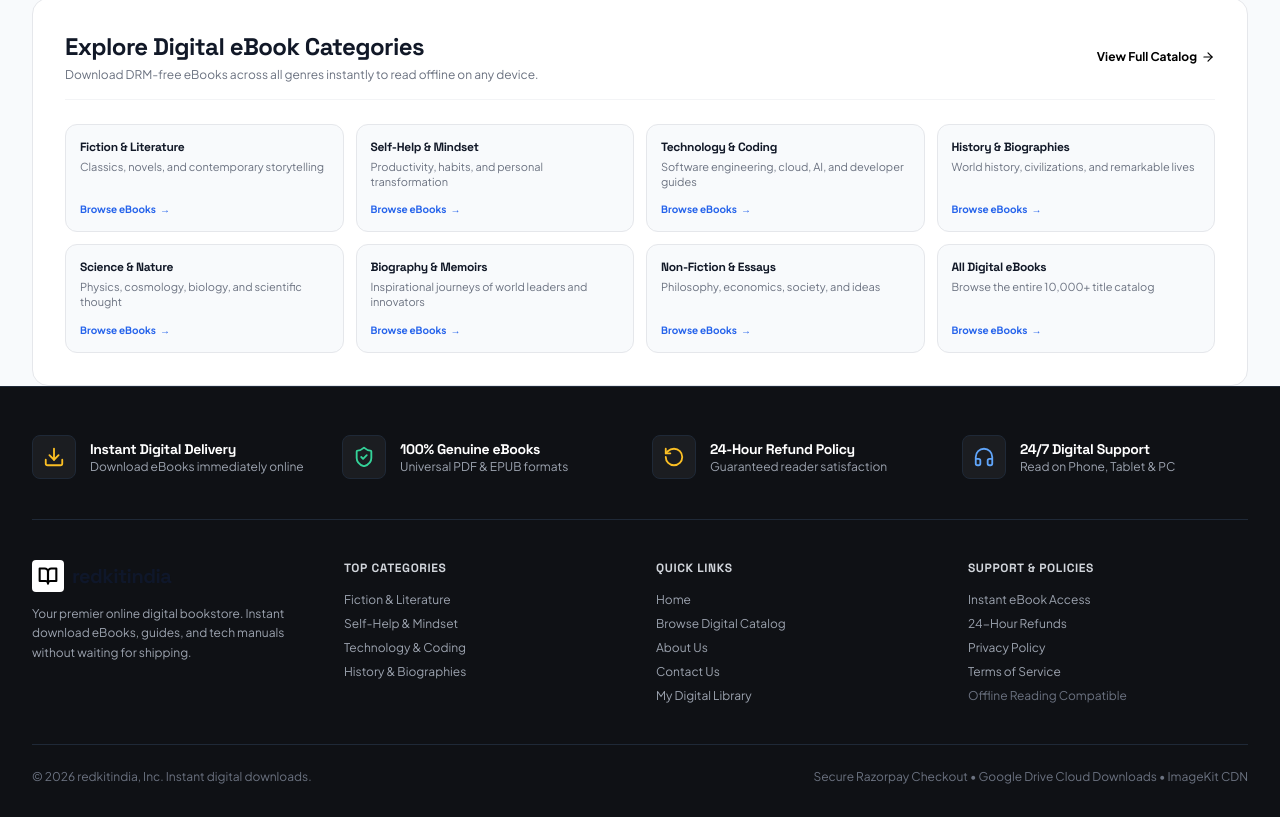
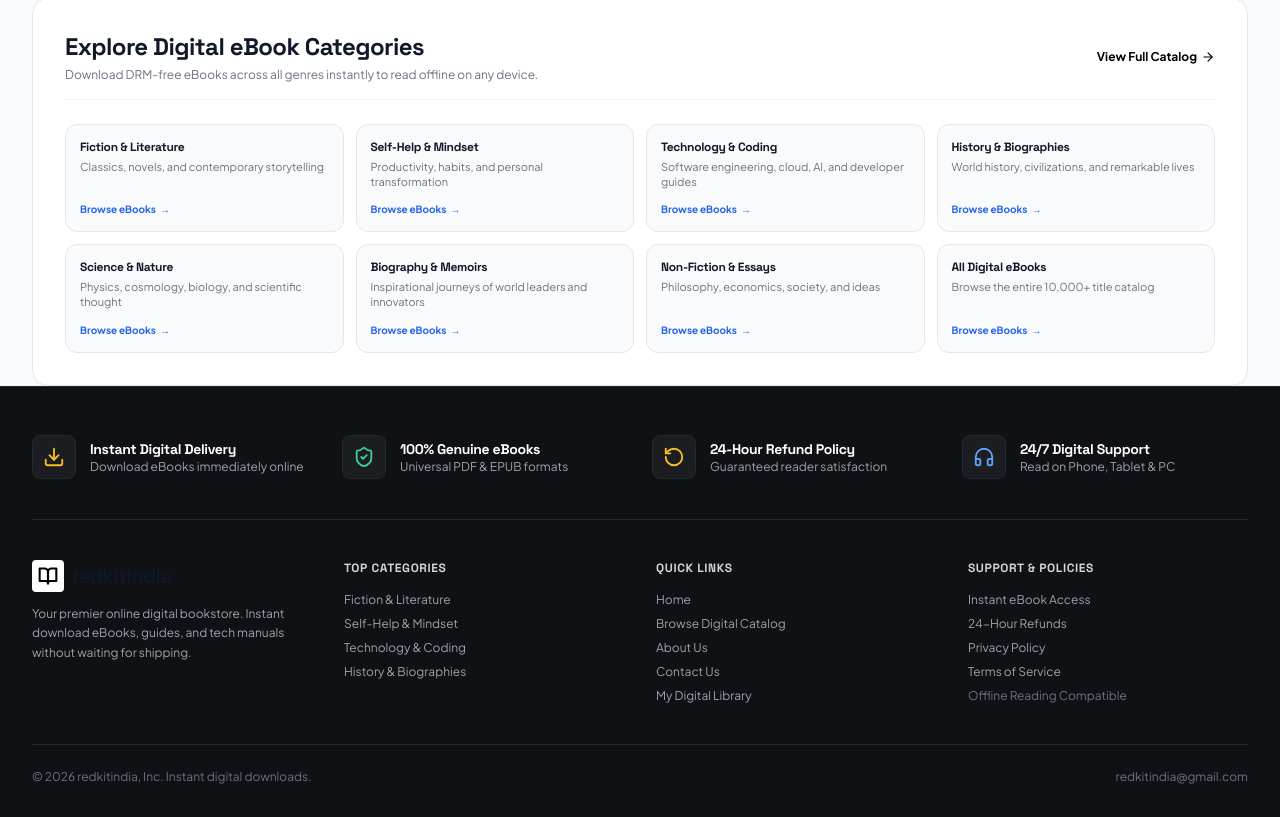
Before and after one commit to Jeet-827/BookSystem, a React (Vite) app in the folder frontend/: page / in a window 1280 px wide. Shown: the part 1689-2506 px from the top of the page. Built offline with nearby package versions, Linux system fonts and the light colour scheme; no server answers.

Commit message:
Update Footer.jsx

```diff
--- a/frontend/src/components/Footer.jsx
+++ b/frontend/src/components/Footer.jsx
@@ -109,7 +109,7 @@ const Footer = memo(() => {
         {/* Bottom Bar */}
         <div className="pt-6 border-t border-gray-800 flex flex-col sm:flex-row items-center justify-between text-xs text-gray-500 gap-2">
           <p>© {new Date().getFullYear()} redkitindia, Inc. Instant digital downloads.</p>
-          <p>Secure Razorpay Checkout • Google Drive Cloud Downloads • ImageKit CDN</p>
+          <p>redkitindia@gmail.com</p>
         </div>
       </div>
     </footer>
```
